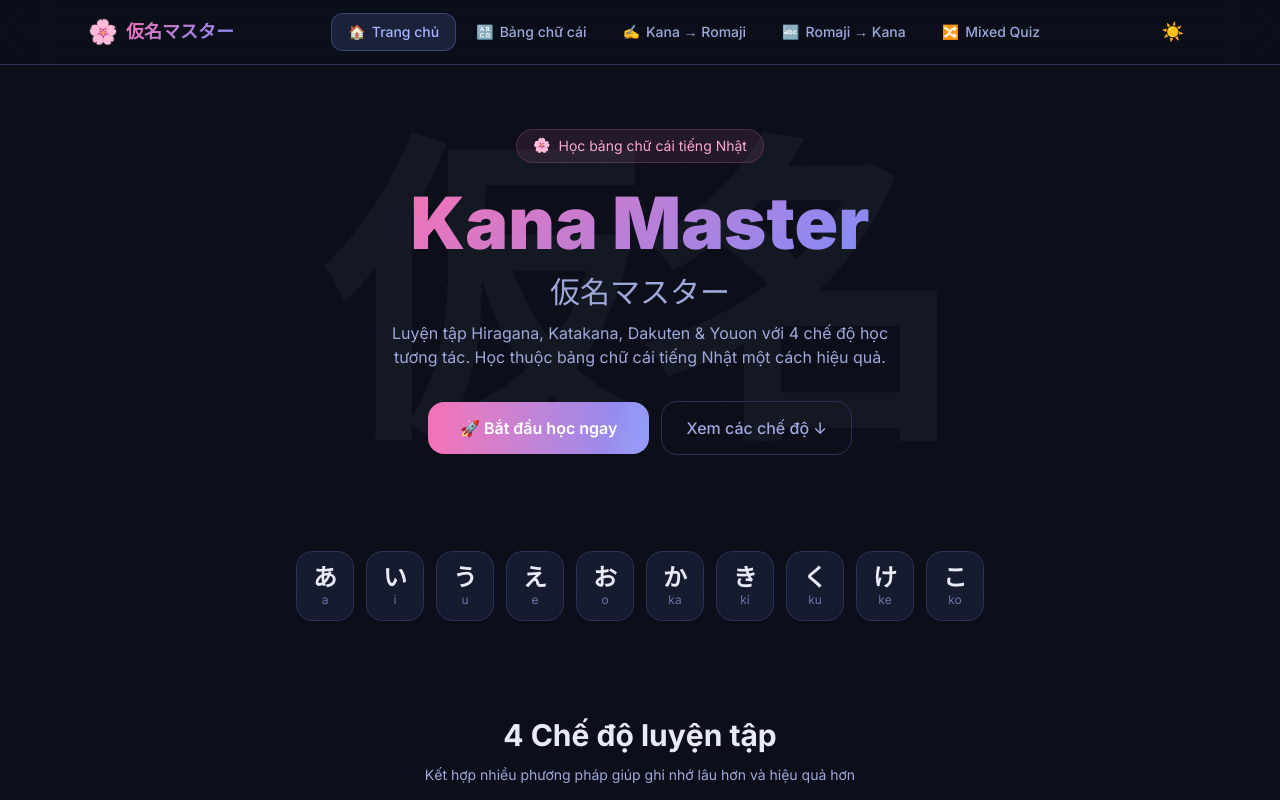
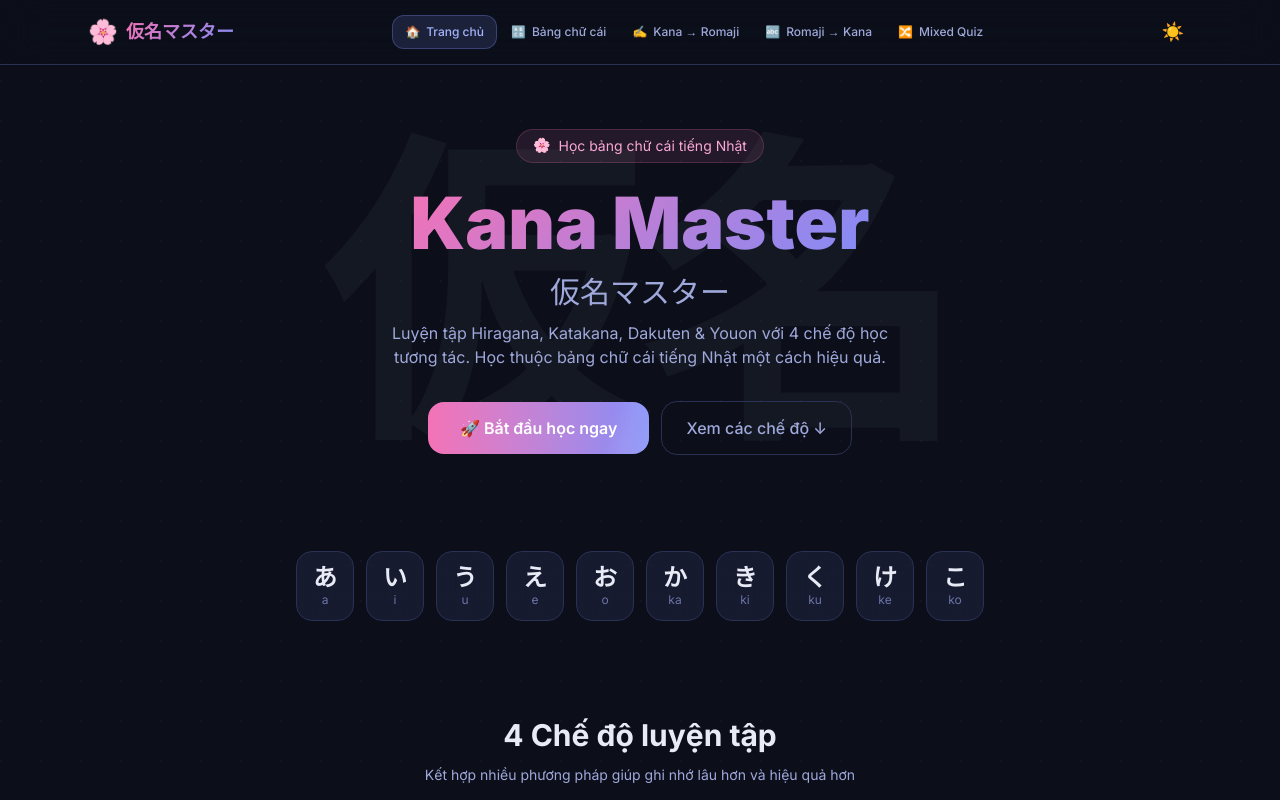
Before and after one commit to nguyencongtrung2001/Learn-Japan, a Next.js app: page / in a window 1280 px wide. Shown: the top 800 px of the page. Built offline with nearby package versions, Linux system fonts and the light colour scheme.

Commit message:
không scroll

```diff
--- a/app/globals.css
+++ b/app/globals.css
@@ -120,6 +120,7 @@
 html {
   scroll-behavior: smooth;
   transition: background 0.3s ease, color 0.3s ease;
+  overflow-x: hidden;
 }
 
 body {
@@ -127,6 +128,7 @@ body {
   color: var(--foreground);
   font-family: var(--font-sans, "Inter", system-ui, sans-serif);
   min-height: 100vh;
+  overflow-x: hidden;
   transition: background 0.3s ease, color 0.3s ease;
 }
 
--- a/app/page.tsx
+++ b/app/page.tsx
@@ -58,7 +58,7 @@ const kanaPreview = [
 
 export default function HomePage() {
   return (
-    <div className="mx-auto max-w-6xl px-4 sm:px-6 py-8 sm:py-16">
+    <div className="mx-auto max-w-6xl px-4 sm:px-6 py-8 sm:py-16 overflow-hidden">
       {/* Hero Section */}
       <section className="text-center mb-16 sm:mb-24" id="hero-section">
         {/* Floating Kana background */}
--- a/components/header.tsx
+++ b/components/header.tsx
@@ -45,7 +45,7 @@ export default function Header() {
           </Link>
 
           {/* Desktop navigation */}
-          <nav className="hidden md:flex items-center gap-1" id="desktop-nav">
+          <nav className="hidden lg:flex items-center gap-0.5" id="desktop-nav">
             {navLinks.map((link) => {
               const isActive = pathname === link.href;
               return (
@@ -53,7 +53,7 @@ export default function Header() {
                   key={link.href}
                   href={link.href}
                   className={`
-                    px-4 py-2 rounded-xl text-sm font-medium transition-all duration-200
+                    px-3 py-2 rounded-xl text-xs font-medium transition-all duration-200 whitespace-nowrap
                     ${
                       isActive
                         ? "bg-indigo/15 text-indigo-light border border-indigo/30"
@@ -81,7 +81,7 @@ export default function Header() {
             {/* Mobile hamburger */}
             <button
               onClick={() => setIsMenuOpen(!isMenuOpen)}
-              className="md:hidden flex flex-col gap-1.5 p-2 rounded-lg hover:bg-surface-hover transition-colors"
+              className="lg:hidden flex flex-col gap-1.5 p-2 rounded-lg hover:bg-surface-hover transition-colors"
               aria-label="Toggle menu"
               id="mobile-menu-toggle"
             >
@@ -107,7 +107,7 @@ export default function Header() {
 
       {/* Mobile navigation dropdown */}
       <div
-        className={`md:hidden border-t border-border overflow-hidden transition-all duration-300 ${
+        className={`lg:hidden border-t border-border overflow-hidden transition-all duration-300 ${
           isMenuOpen ? "max-h-80 opacity-100" : "max-h-0 opacity-0"
         }`}
       >
--- a/components/stats-display.tsx
+++ b/components/stats-display.tsx
@@ -18,7 +18,7 @@ export default function StatsDisplay({
 
   return (
     <div
-      className="flex items-center gap-3 sm:gap-5 flex-wrap justify-center"
+      className="flex items-center gap-2 sm:gap-4 flex-wrap justify-center"
       id="stats-display"
     >
       {/* Correct */}
```
